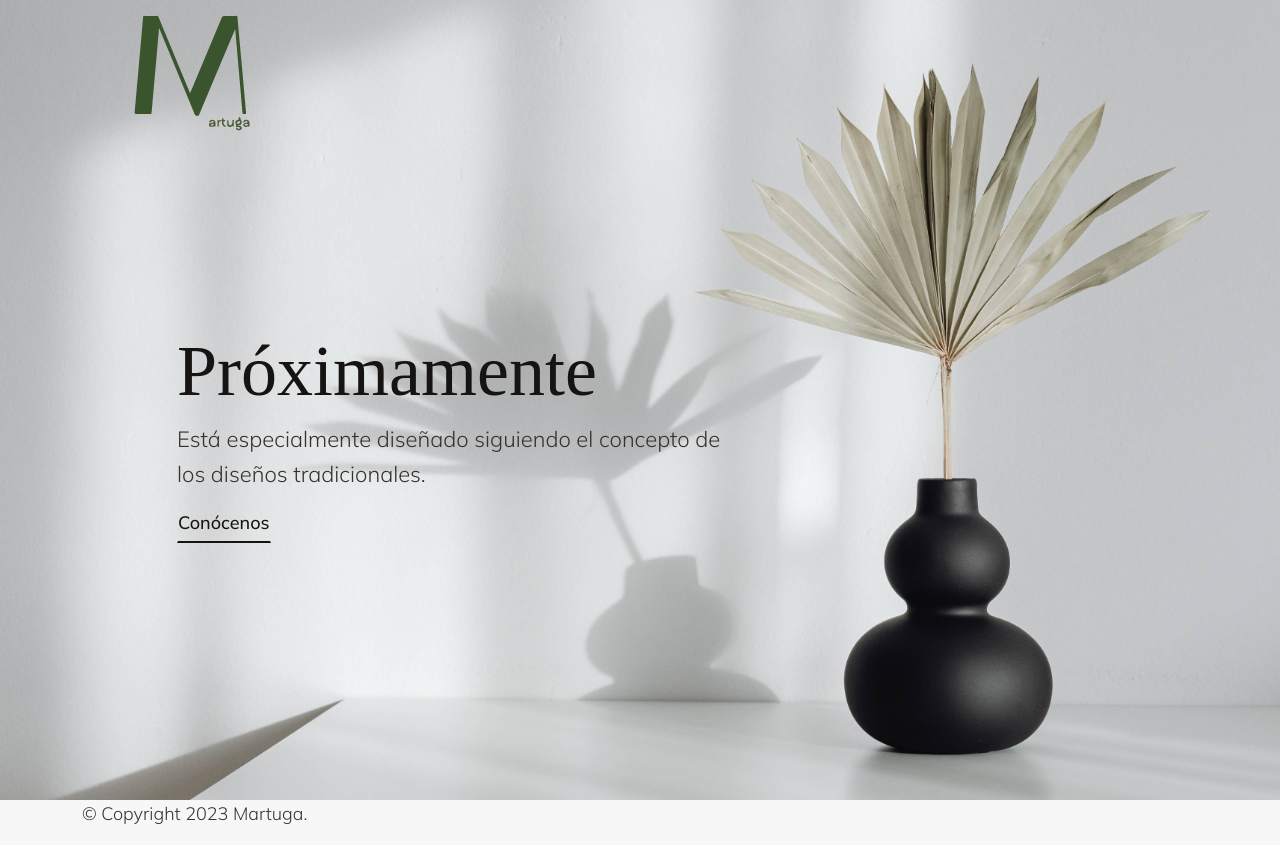
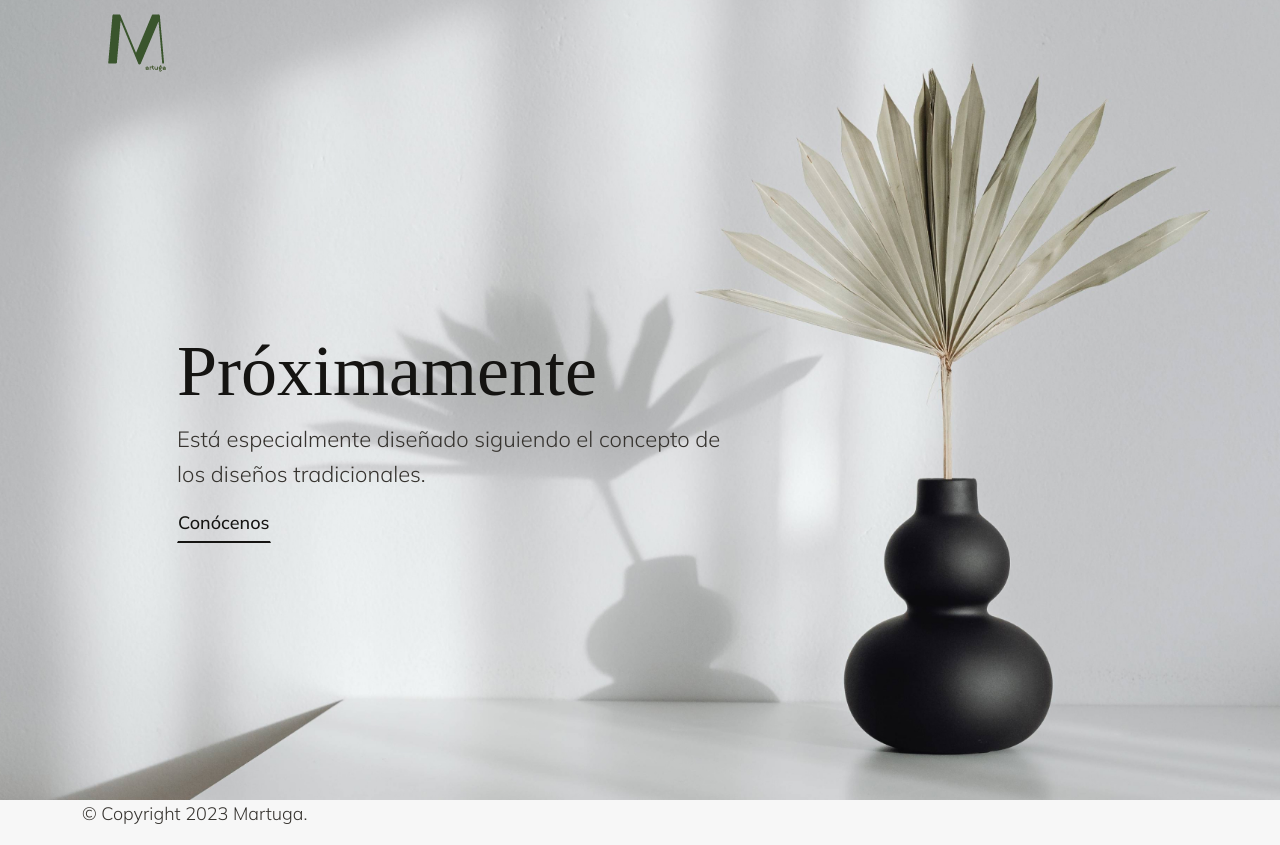
Before and after one commit to itsmartuga-com/itsmartuga, a plain HTML site: page index.html in a window 1280 px wide. Drawn offline with Linux system fonts and the light colour scheme; a web font is replaced by a local one.

Commit message:
added new logo @1x

```diff
--- a/index.html
+++ b/index.html
@@ -65,20 +65,20 @@
       <nav id="header-nav" class="navbar navbar-expand-lg px-3">
         <div class="container">
           <a class="navbar-brand d-lg-none" href="index.html">
-            <img src="images/logoM@2x.png" class="logo">
+            <img src="images/logoM@1x.png" class="logo">
           </a>
           <button class="navbar-toggler d-flex d-lg-none order-3 p-2" type="button" data-bs-toggle="offcanvas" data-bs-target="#bdNavbar" aria-controls="bdNavbar" aria-expanded="false" aria-label="Toggle navigation">Menu</button>
           <div class="offcanvas offcanvas-end" tabindex="-1" id="bdNavbar" aria-labelledby="bdNavbarOffcanvasLabel">
             <div class="offcanvas-header px-4 pb-0">
               <a class="navbar-brand" href="index.html">
-                <img src="images/logoM@2x.png" class="logo">
+                <img src="images/logoM@1x.png" class="logo">
               </a>
               <button type="button" class="btn-close btn-close-black" data-bs-dismiss="offcanvas" aria-label="Close" data-bs-target="#bdNavbar"></button>
             </div>
             <div class="offcanvas-body">
               <ul id="navbar" class="navbar-nav w-100 d-flex justify-content-between align-items-center">
                 <a class="navbar-brand d-none d-lg-block me-0" href="index.html">
-                  <img src="images/logoM@2x.png" class="logo">
+                  <img src="images/logoM@1x.png" class="logo">
                 </a>
 
                 <ul class="list-unstyled d-lg-flex justify-content-between align-items-center">
```
Also changed, not shown: images/logoM@1x.png (added).
